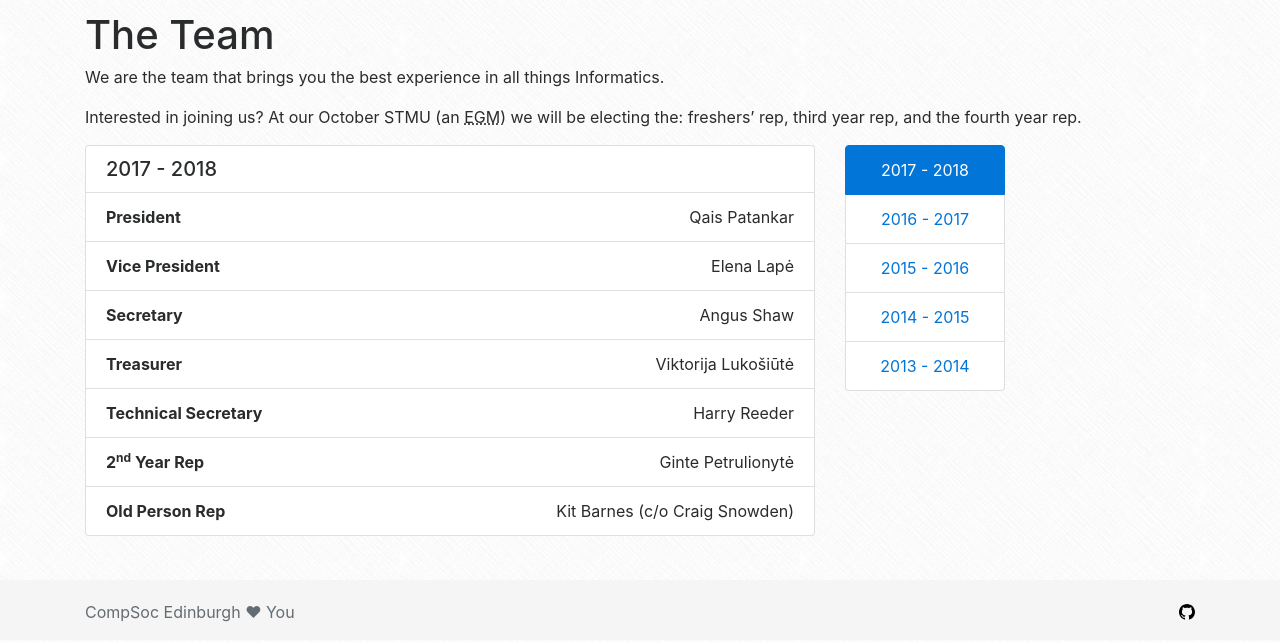
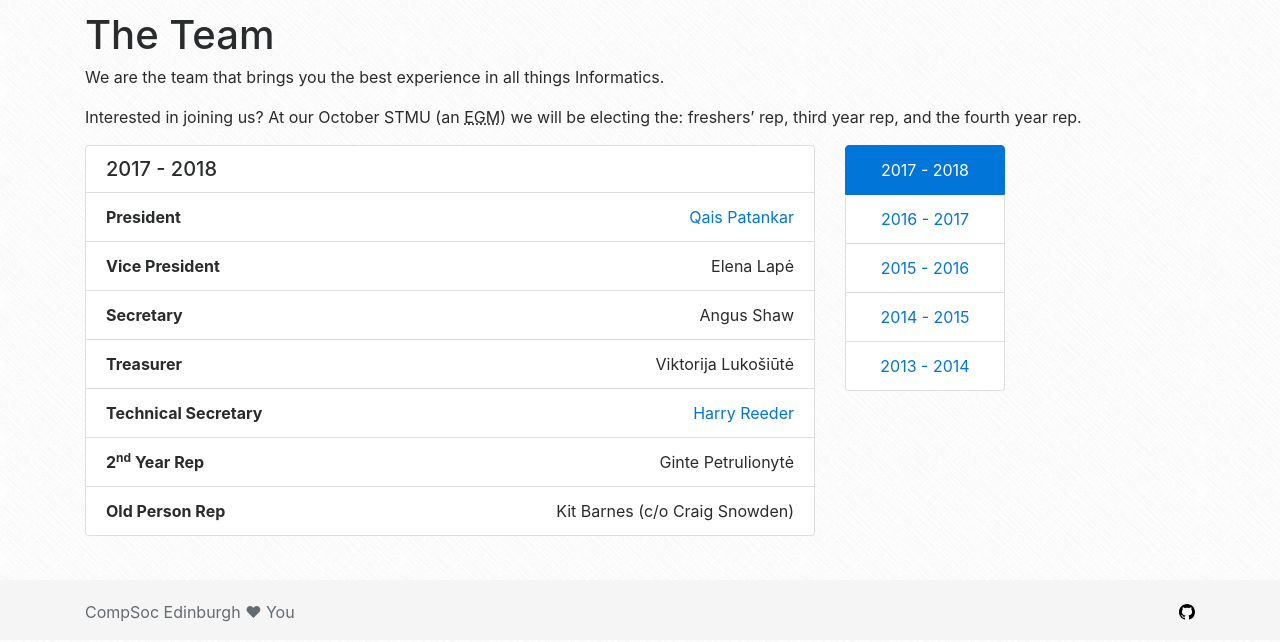
Before and after one commit to compsoc-edinburgh/website, a Jekyll site: the page built from _pages/team.md, in a window 1280 px wide. Shown: the part 344-986 px from the top of the page. Built offline with Jekyll 4.4.1, drawn with Linux system fonts in a browser that asks for light colours; nearby versions of some CDN libraries.

Commit message:
Include URLs in team

```diff
--- a/_pages/team.md
+++ b/_pages/team.md
@@ -50,7 +50,13 @@ We are the team that brings you the best experience in all things Informatics.
 				{% for member in cohort.members %}
 					<li class="list-group-item justify-content-between">
 						<strong>{{ member.role }}</strong>
-						<span>{{ member.name }}</span>
+						<span>
+							{% if member.url %}
+								<a href="{{ member.url }}">{{ member.name }}</a>
+							{% else %}
+								{{ member.name }}
+							{% endif %}
+						</span>
 					</li>
 				{% endfor %}
 			</ul>
```
